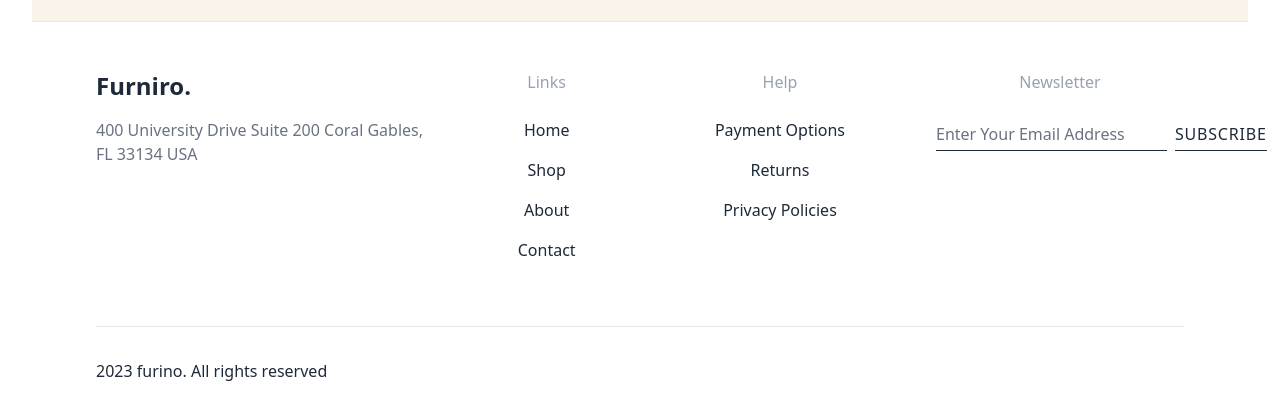
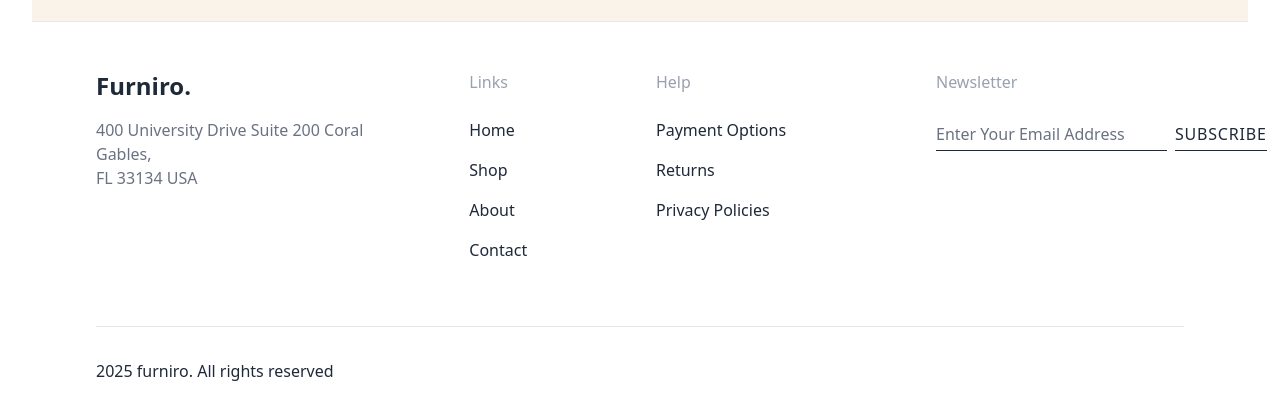
Before and after one commit to newdevatgit/furniro-frontend, a React (Vite) app: page / in a window 1280 px wide. Shown: the part 871-1290 px from the top of the page. Built offline with nearby package versions, Linux system fonts and the light colour scheme; no server answers.

Commit message:
style(Footer):Fix space and alignment issues in footer

```diff
--- a/src/components/Footer.jsx
+++ b/src/components/Footer.jsx
@@ -10,7 +10,9 @@ const Footer = () => {
           <div className="md:col-span-4">
             <h2 className="text-2xl text-left font-bold text-gray-800 mb-4">Furniro.</h2>
             <p className="text-gray-500 text-left">
-              400 University Drive Suite 200 Coral Gables,
+              400 University Drive Suite 200 Coral
+              <br />
+              Gables,
               <br />
               FL 33134 USA
             </p>
@@ -18,8 +20,8 @@ const Footer = () => {
 
           {/* Column 2: Links */}
           <div className="md:col-span-2">
-            <h3 className="text-gray-400 font-medium mb-6">Links</h3>
-            <ul className="space-y-4">
+            <h3 className="text-gray-400 text-left font-medium mb-6">Links</h3>
+            <ul className="text-left space-y-4">
               <li><a href="#" className="text-gray-800 font-medium hover:underline">Home</a></li>
               <li><a href="#" className="text-gray-800 font-medium hover:underline">Shop</a></li>
               <li><a href="#" className="text-gray-800 font-medium hover:underline">About</a></li>
@@ -29,8 +31,8 @@ const Footer = () => {
 
           {/* Column 3: Help */}
           <div className="md:col-span-3">
-            <h3 className="text-gray-400 font-medium mb-6">Help</h3>
-            <ul className="space-y-4">
+            <h3 className="text-gray-400 text-left font-medium mb-6">Help</h3>
+            <ul className="text-left space-y-4">
               <li><a href="#" className="text-gray-800 font-medium hover:underline">Payment Options</a></li>
               <li><a href="#" className="text-gray-800 font-medium hover:underline">Returns</a></li>
               <li><a href="#" className="text-gray-800 font-medium hover:underline">Privacy Policies</a></li>
@@ -39,7 +41,7 @@ const Footer = () => {
 
           {/* Column 4: Newsletter */}
           <div className="md:col-span-3">
-            <h3 className="text-gray-400 font-medium mb-6">Newsletter</h3>
+            <h3 className="text-gray-400 text-left font-medium mb-6">Newsletter</h3>
             <form className="flex flex-col sm:flex-row sm:items-center sm:space-x-2 space-y-2 sm:space-y-0">
               <input
                 type="email"
@@ -58,7 +60,7 @@ const Footer = () => {
 
         {/* Bottom copyright line */}
         <div className="mt-16 pt-8 border-t text-left border-gray-200">
-          <p className="text-gray-800">2023 furino. All rights reserved</p>
+          <p className="text-gray-800">2025 furniro. All rights reserved</p>
         </div>
       </div>
     </footer>
```
